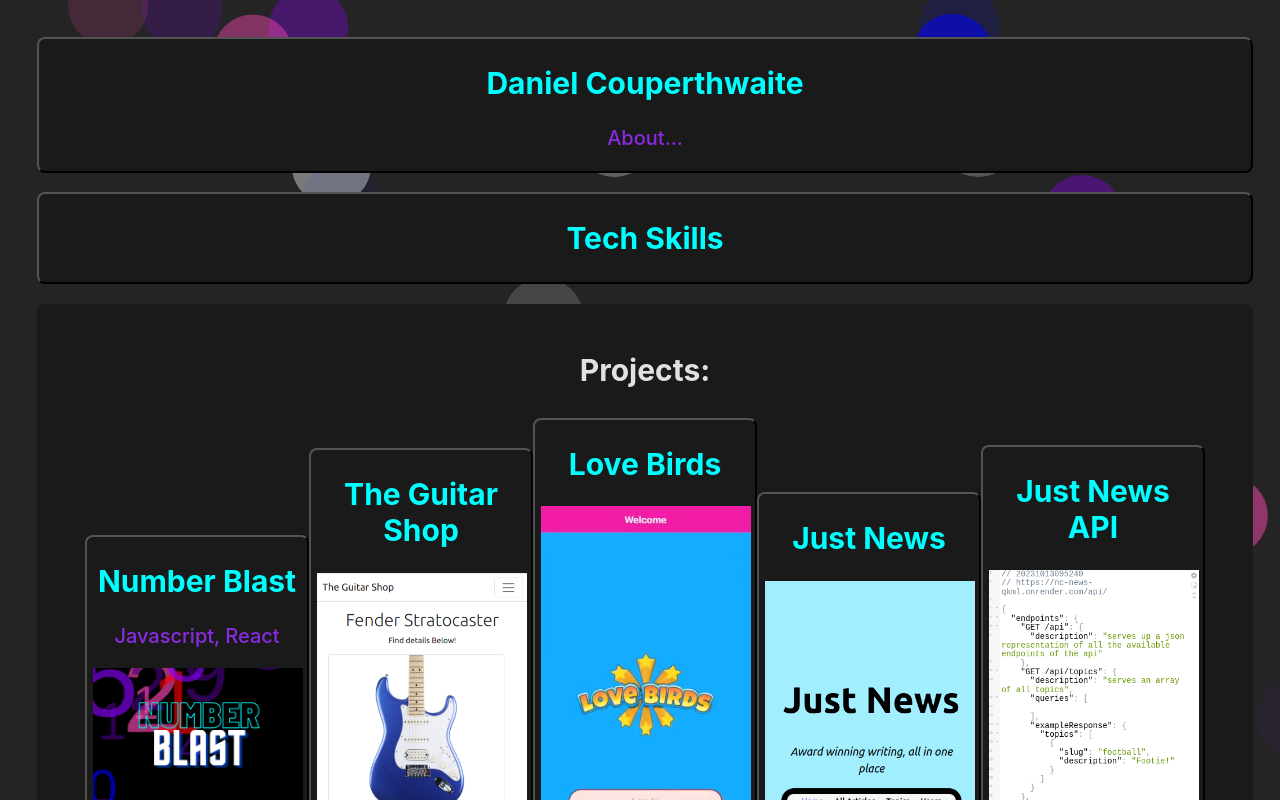
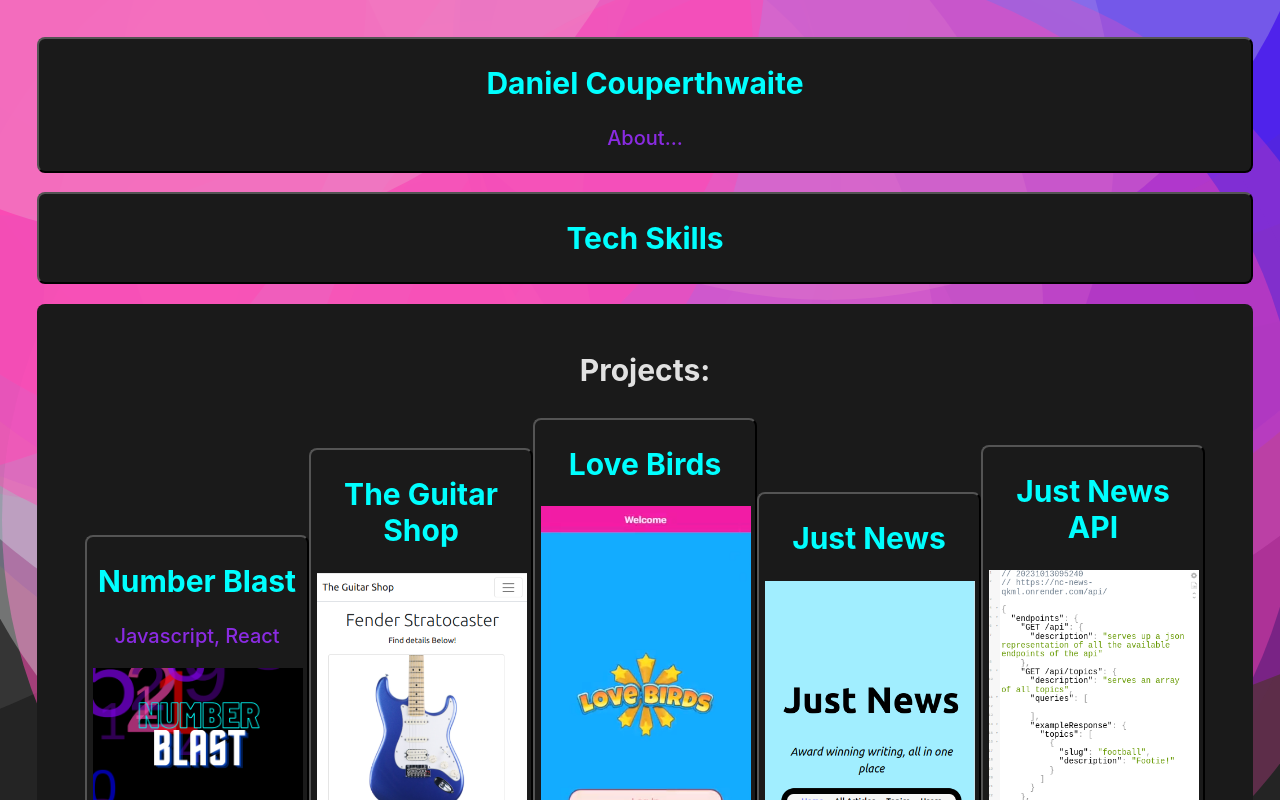
Before and after one commit to DanielCouperthwaite/urban-health, a React (Vite) app: page /home in a window 1280 px wide. Shown: the top 800 px of the page. Built offline with nearby package versions, Linux system fonts and the light colour scheme.

Commit message:
alter timing for transition effects

```diff
--- a/src/Home/Home.jsx
+++ b/src/Home/Home.jsx
@@ -9,10 +9,12 @@ export default function Home ({projects}) {
     const [aboutLoad, setAboutLoad] = useState(false)
     const [techLoad, setTechLoad] = useState(false)
     const [projectLoad, setProjectLoad] = useState(false)
+    const [particleLoad, setParticleLoad] = useState(false)
 
     useEffect(() => {
-        setTimeout(() => setAboutLoad(true) , 500);
-        setTimeout(() => setTechLoad(true) , 1500);
+        setTimeout(() => setParticleLoad(true) , 500);
+        setTimeout(() => setAboutLoad(true) , 1000);
+        setTimeout(() => setTechLoad(true) , 2000);
         setTimeout(() => setProjectLoad(true), 3000);
     }, [])
 
--- a/src/Home/ParticleEffectHome.jsx
+++ b/src/Home/ParticleEffectHome.jsx
@@ -88,7 +88,7 @@ export default function ParticleEffectHome () {
                                         type: "circle"
                                     },
                                     size: {
-                                        value: { min: 40, max: 40 },
+                                        value: { min: 500, max: 500 },
                                     },
                                 },
                                 detectRetina: true,
```
